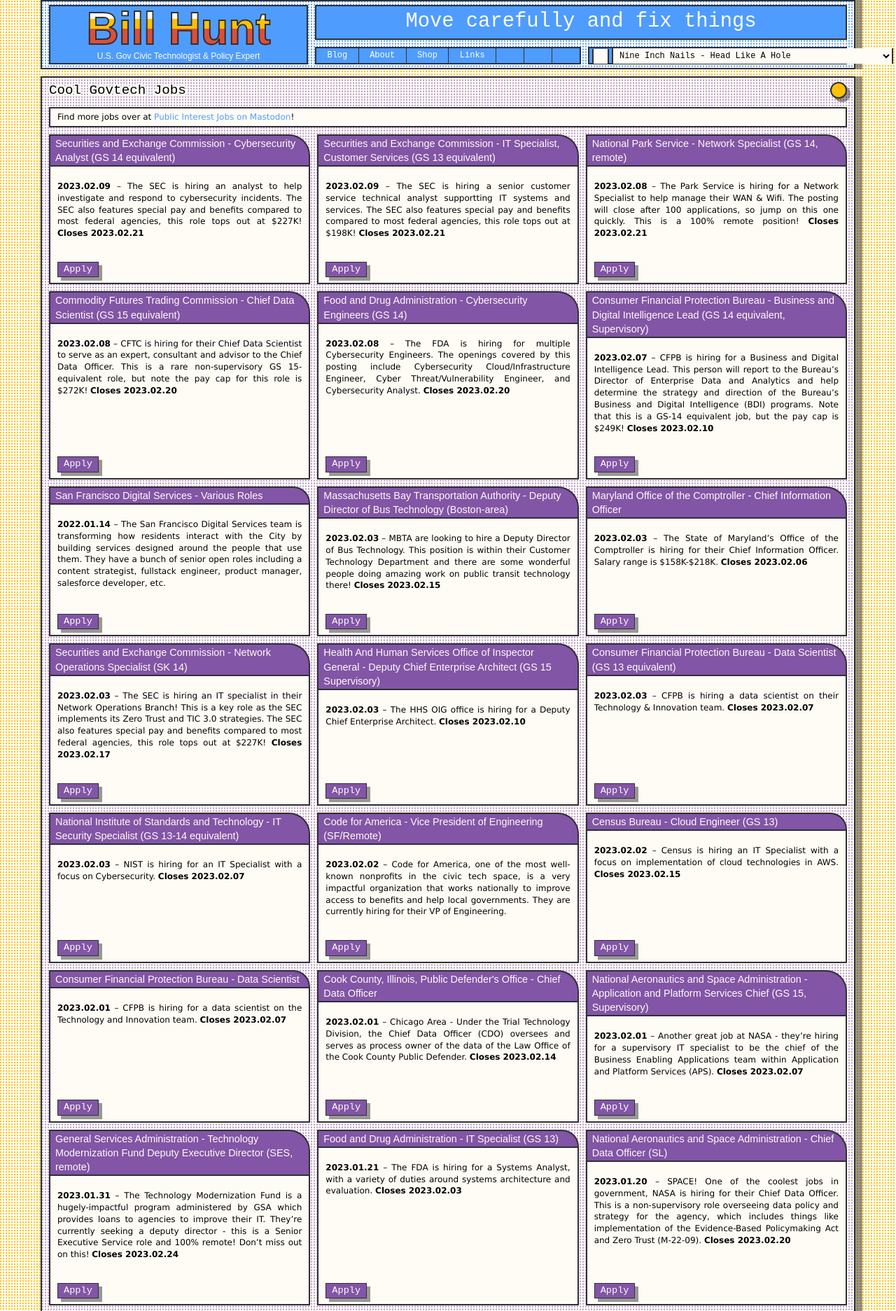
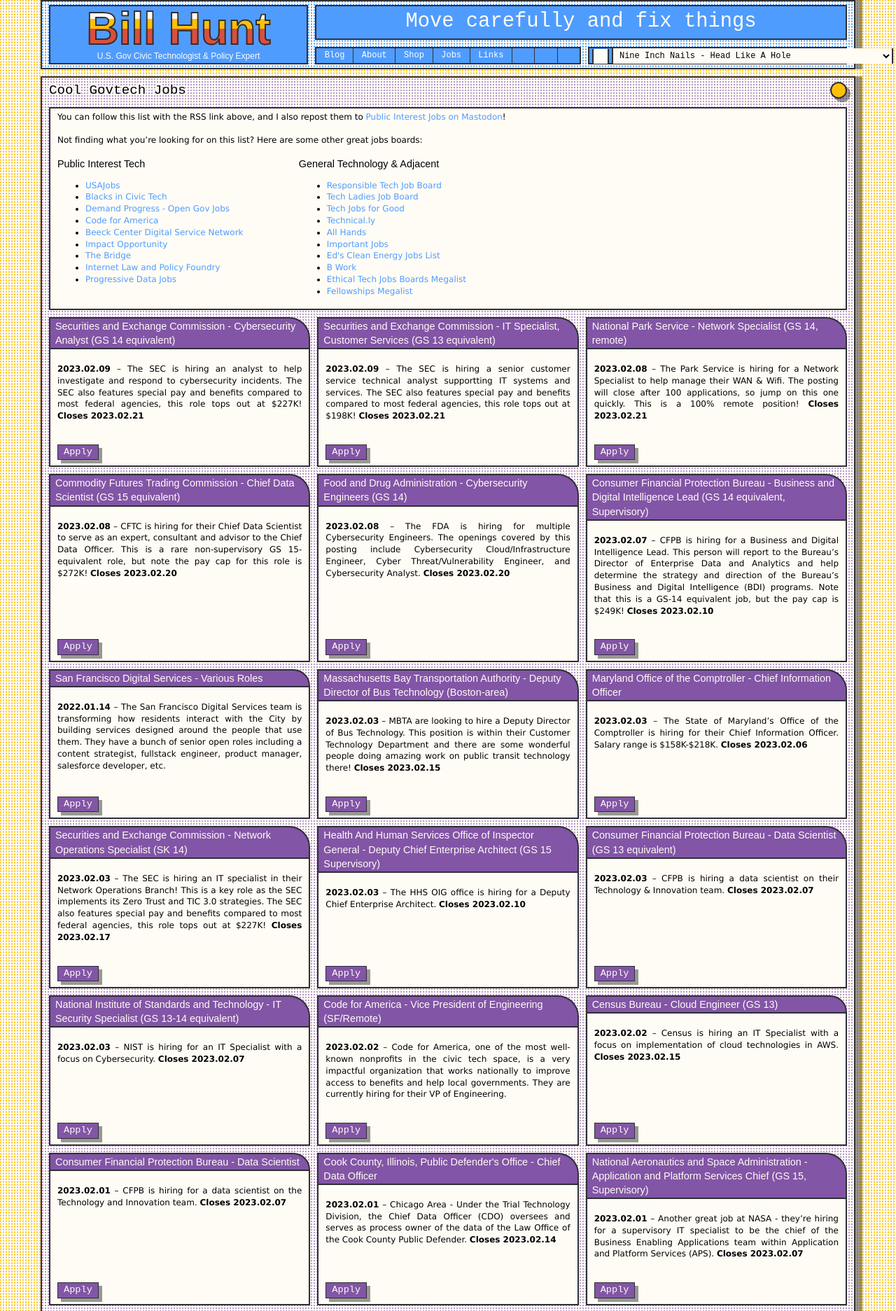
Before and after one commit to krusynth/billhunt.dev, a Jekyll site: the page built from jobs.md, in a window 1280 px wide. Shown: the top 1873 px of the page at 70% size. Built offline with Jekyll 4.4.1, drawn with Linux system fonts in a browser that asks for light colours; some web fonts are replaced.

Commit message:
Give more prominence to jobs and provide outside links to other jobs boards.

```diff
--- a/_includes/header.html
+++ b/_includes/header.html
@@ -16,6 +16,9 @@
       </li>
       <li class="nav-item nav-page">
         <a class="nav-link" href="/shop/" up-follow>Shop</a>
+      </li>
+       <li class="nav-item nav-page">
+        <a class="nav-link" href="/jobs/" up-follow>Jobs</a>
       </li>
       <li class="nav-item nav-page">
         <a class="nav-link" href="/links/" up-follow>Links</a>
--- a/assets/css/main.scss
+++ b/assets/css/main.scss
@@ -234,6 +234,25 @@
 
   @media (max-width: $breakpoint-md) {
     margin-bottom: $grid-gutter-width;
+  }
+}
+
+
+.columns {
+  display: flex;
+  flex-direction: column;
+  gap: $grid-gutter-width;
+
+  .title {
+    margin-bottom: 0;
+  }
+
+  @media (min-width: $breakpoint-md) {
+    flex-direction: row;
+    & > * {
+      width: 30%;
+      max-width: 30%;
+    }
   }
 }
 
--- a/jobs.md
+++ b/jobs.md
@@ -6,4 +6,38 @@
 layout: list
 action: 'Apply'
 ---
-Find more jobs over at [Public Interest Jobs on Mastodon](https://mastodon.publicinterest.town/@jobs)!
+You can follow this list with the RSS link above, and I also repost them to <a href="https://mastodon.publicinterest.town/@jobs">Public Interest Jobs on Mastodon</a>!
+
+Not finding what you're looking for on this list? Here are some other great jobs boards:
+
+<div class="columns">
+  <section class="">
+    <h3 class="title">Public Interest Tech</h3>
+    <ul>
+      <li><a href="https://www.usajobs.gov/">USAJobs</a></li>
+      <li><a href="https://jobs.blacksincivictech.org/">Blacks in Civic Tech</a></li>
+      <li><a href="https://twitter.com/opengovjobs">Demand Progress - Open Gov Jobs</a></li>
+      <li><a href="https://civictechjobs.codeforamerica.org/">Code for America</a></li>
+      <li><a href="https://airtable.com/shr94eNIRwETYYH4V/tbllb0ep4vRowx2Uj/viwJGUwYMfzsf5qGr">Beeck Center Digital Service Network</a></li>
+      <li><a href="https://impactopportunity.org/jobs/">Impact Opportunity</a></li>
+      <li><a href="https://jobs.thebridgework.com/">The Bridge</a></li>
+      <li><a href="https://www.ilpfoundry.us/jobs/">Internet Law and Policy Foundry</a></li>
+      <li><a href="https://www.progressivedatajobs.org/job-postings/">Progressive Data Jobs</a></li>
+    </ul>
+  </section>
+  <section>
+    <h3 class="title">General Technology & Adjacent</h3>
+    <ul>
+      <li><a href="https://alltechishuman.org/responsible-tech-job-board">Responsible Tech Job Board</a></li>
+      <li><a href="https://members.hiretechladies.com/jobs">Tech Ladies Job Board</a></li>
+      <li><a href="https://techjobsforgood.com/">Tech Jobs for Good</a></li>
+      <li><a href="https://technical.ly/jobs/">Technical.ly</a></li>
+      <li><a href="https://jobs.all-hands.us/jobs">All Hands</a></li>
+      <li><a href="https://important-jobs.pallet.com/jobs">Important Jobs</a></li>
+      <li><a href="https://edsjobslist.com/">Ed's Clean Energy Jobs List</a></li>
+      <li><a href="https://www.bwork.com/candidate/job_search/quick/results?sort_field=post_date&sort_dir=desc">B Work</a></li>
+      <li><a href="https://docs.google.com/spreadsheets/d/1dFVoF6f9VU5pjaGhyyvQaBN0n6ae-iLCtlvsO1N2jhA/edit#gid=0">Ethical Tech Jobs Boards Megalist</a></li>
+      <li><a href="https://docs.google.com/spreadsheets/d/1VpYIEC7MhA_6VVORk5S9CDuccx_tEvFVefeDTilenXQ/edit#gid=0">Fellowships Megalist</a></li>
+    </ul>
+  </section>
+</div>
```
